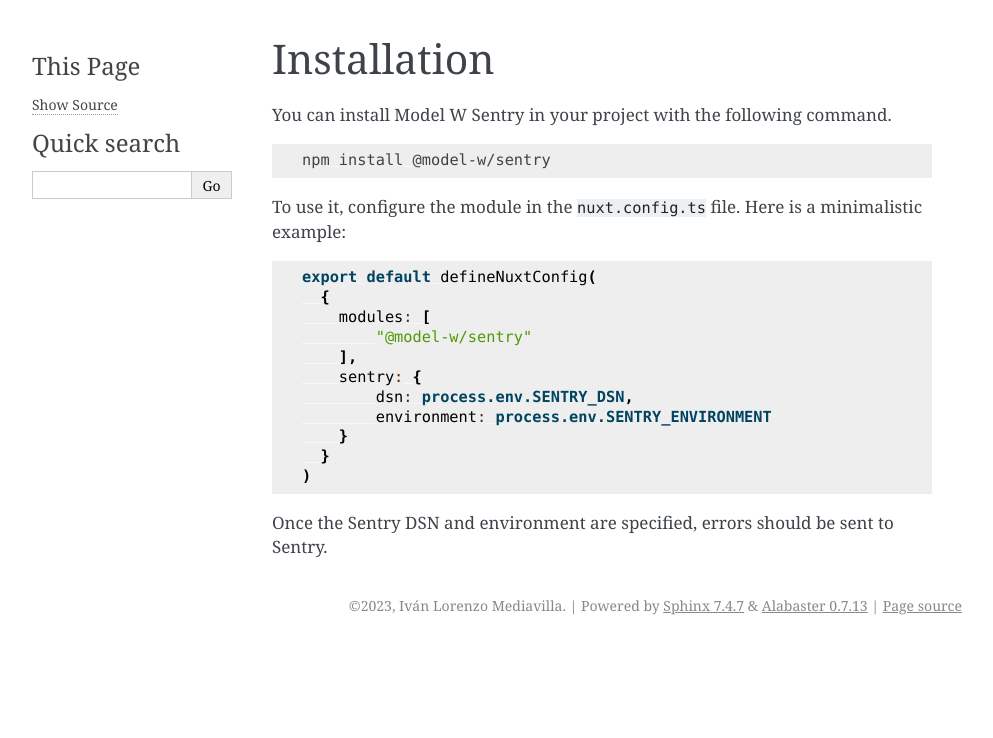
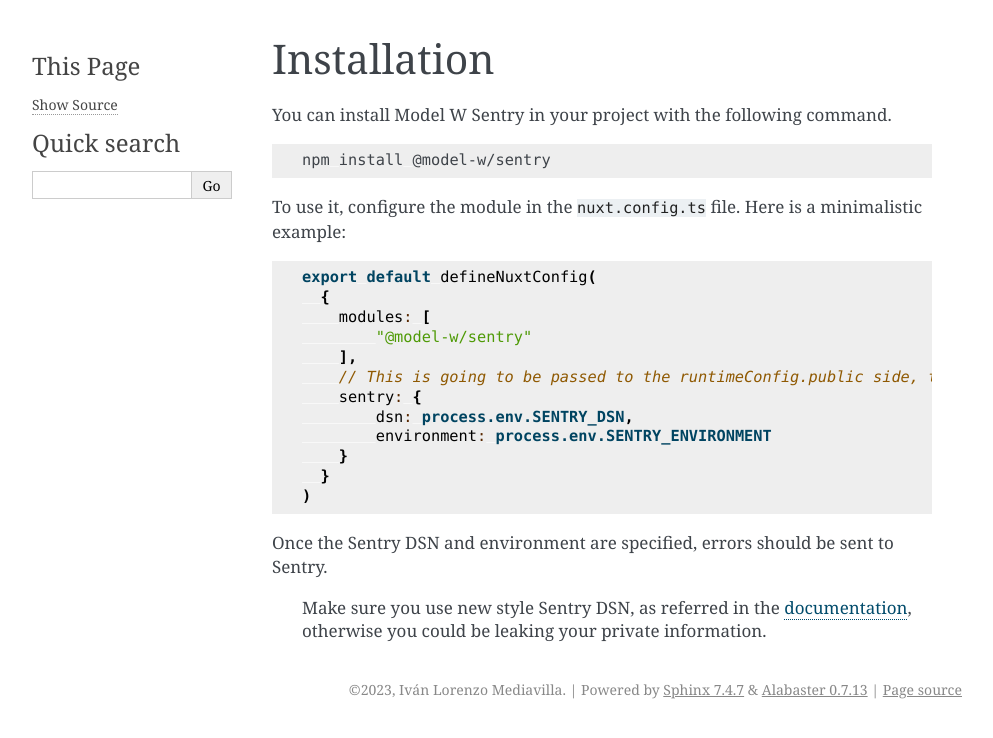
Before and after one commit to ModelW/sentry-ts, a Sphinx documentation site: the page built from doc/source/installation.md, in a window 1280 px wide. Shown: the top 738 px of the page, without its empty margins (148-1141 px from the left). Built offline with Sphinx 7.4.7, drawn with Linux system fonts in a browser that asks for light colours.

Commit message:
fix/mw-71-explicit documentation

````diff
--- a/doc/source/installation.md
+++ b/doc/source/installation.md
@@ -15,6 +15,7 @@
     modules: [
         "@model-w/sentry"
     ],
+    // This is going to be passed to the runtimeConfig.public side, that could be shown on the client
     sentry: {
         dsn: process.env.SENTRY_DSN,
         environment: process.env.SENTRY_ENVIRONMENT
@@ -24,3 +25,6 @@
 ```
 
 Once the Sentry DSN and environment are specified, errors should be sent to Sentry.
+
+> Make sure you use new style Sentry DSN, as referred in the [documentation](https://docs.sentry.io/product/sentry-basics/dsn-explainer/#the-parts-of-the-dsn),
+> otherwise you could be leaking your private information.
````
Also changed, not shown: 1 other file.
